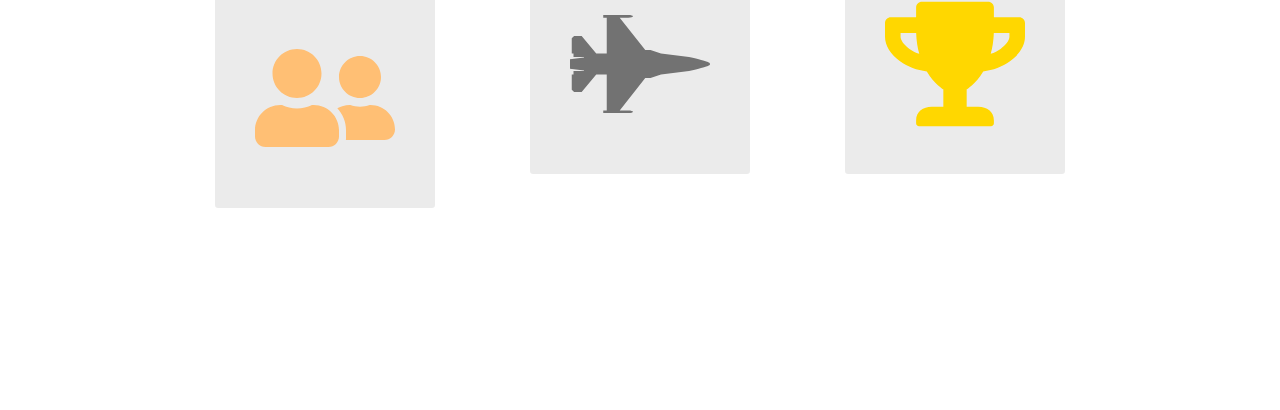
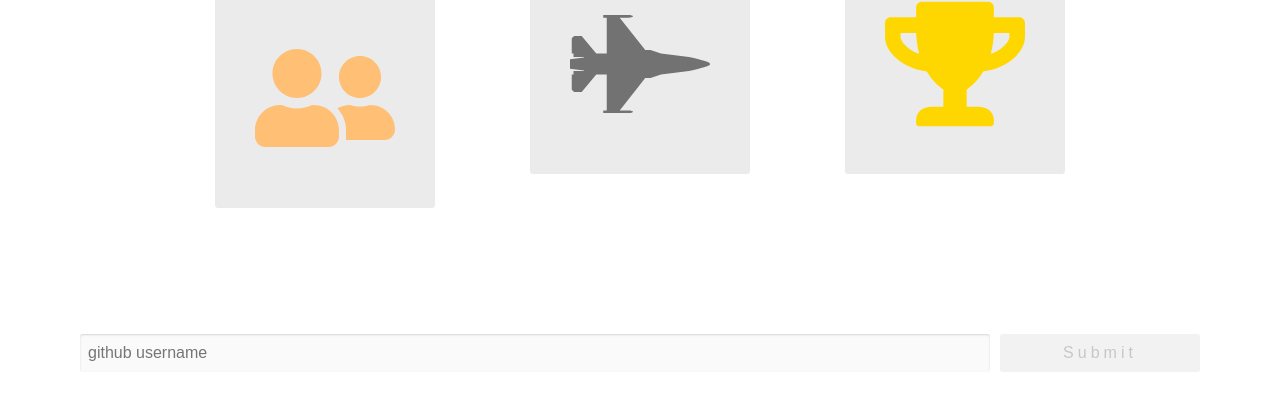
Before and after one commit to brookelkennison/react-practice, a React app: page / in a window 1280 px wide. Shown: the part 312-722 px from the top of the page. Built offline with nearby package versions, Linux system fonts and the light colour scheme.

Commit message:
input field

```diff
--- a/app/components/Battle.js
+++ b/app/components/Battle.js
@@ -1,5 +1,6 @@
 import React from 'react';
 import { FaUserFriends, FaFighterJet, FaTrophy } from 'react-icons/fa';
+import PropTypes from 'prop-types';
 
 function Instructions () {
     return (
@@ -25,11 +26,66 @@ function Instructions () {
     )
 }
 
+class PlayerInput extends React.Component {
+    constructor(props){
+        super(props)
+
+        this.state = {
+            username: ''
+        }
+
+        this.handleSubmit = this.handleSubmit.bind(this)
+        this.handleChange = this.handleChange.bind(this)
+    }
+    handleSubmit(event) {
+        event.preventDefault()
+        this.props.onSubmit(this.state.username)
+    }
+    handleChange(event) {
+        this.setState({
+            username: event.target.value
+        })
+    }
+    render() {
+        return (
+            <form className='column player' onSubmit={this.handleSubmit}>
+                <label htmlFor='username' className='player-label'>
+                    {this.props.label}
+                </label>
+                <div className='row player-inputs'>
+                    <input
+                        type='text'
+                        id='username'
+                        className='input-light'
+                        placeholder='github username'
+                        autoComplete='off'
+                        value={this.state.username}
+                        onChange={this.handleChange}
+                    />
+                    <button
+                        className='btn dark-btn'
+                        type='submit'
+                        disabled={!this.state.username}
+                    >
+                        Submit
+                    </button>
+                </div>
+            </form>
+        )
+    }
+}
+
+PlayerInput.propTypes = {
+    onSubmit: PropTypes.func.isRequired,
+    label: PropTypes.string.isRequired
+}
+
 export default class Battle extends React.Component {
     render() {
         return (
             <React.Fragment>
                 <Instructions />
+                <PlayerInput />
             </React.Fragment>
         )
     }
--- a/app/index.css
+++ b/app/index.css
@@ -141,3 +141,68 @@ li {
     padding: 40px;
     border-radius:  3px;
 }
+
+.column {
+  display: flex;
+  flex-direction: column;
+}
+
+.row {
+  display: flex;
+  flex-direction: row;
+}
+
+.player {
+  flex: 1;
+  margin: 0 20px;
+  padding: 10px;
+}
+
+.player-label {
+  font-size: 20px;
+  margin: 5px 0;
+  font-weight: 300;
+}
+
+.player-inputs input {
+  padding: 8px;
+  font-size: 16px;
+  flex: 2;
+  border-radius: 3px;
+  border: none;
+  box-shadow: inset 0 1px 2px rgba(0, 0, 0, 0.15);
+}
+
+.player-inputs .input-light {
+  background: rgba(0, 0, 0, 0.02);
+}
+
+.player-inputs button {
+  flex: 1;
+  margin-left: 10px;
+}
+
+.btn {
+  padding: 10px;
+  text-decoration: uppercase;
+  letter-spacing: .25em;
+  border-radius: 3px;
+  border: none;
+  font-size: 16px;
+  display: flex;
+  justify-content: center;
+  align-items: center;
+  cursor: pointer;
+  text-decoration: none;
+  max-width: 200px;
+}
+
+.dark-btn {
+  color: #e6e6e6;
+  background: #141414;
+}
+
+.dark-btn:disabled {
+  background: #f2f2f2;
+  color: #c7c7c7;
+}
```
